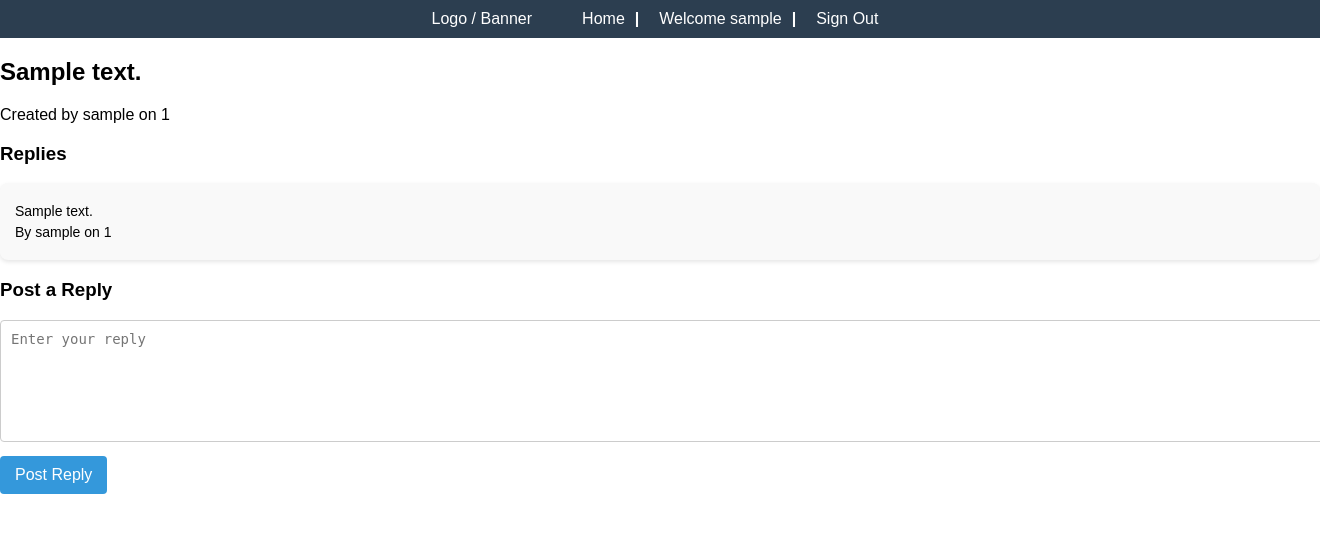
After one commit to charlie-rasberry/debate-forum, a Flask app: page /claim/1 in a window 1320 px wide; the page is wider, and only the part inside the window is pictured. The commit adds this page. Shown: the top 533 px of that part. Run offline with Flask 3, Linux system fonts and the light colour scheme; the visitor is signed in with stand-in values (Sample User, id 1); tables that the repository leaves empty hold one stand-in row (values such as "Sample post").

Commit message:
You can reply but not with a type.

```diff
--- a/app.py
+++ b/app.py
@@ -136,6 +136,64 @@ def view_topic(topic_id):
     # Render the topic view template
     return render_template('view_topic.html', topic=topic, claims=claims, topic_id=topic_id)
 
+@app.route('/claim/<int:claim_id>', methods=['GET', 'POST'])
+def view_claim(claim_id):
+    if request.method == 'POST':
+        if 'username' not in session:
+            flash('You must be logged in to post a reply.')
+            return redirect(url_for('login'))
+
+        reply_text = request.form.get('reply_text')
+        current_time = int(datetime.datetime.now().timestamp())
+        user_id = session['user_id']
+
+        try:
+            cursor.execute("""
+                INSERT INTO replyText (postingUser, creationTime, text)
+                VALUES (?, ?, ?)
+            """, (user_id, current_time, reply_text))
+            db.commit()
+
+            reply_id = cursor.lastrowid
+            cursor.execute("""
+                INSERT INTO replyToClaim (reply, claim, replyToClaimRelType)
+                VALUES (?, ?, ?)
+            """, (reply_id, claim_id, 1))
+            db.commit()
+
+            flash('Reply posted successfully!')
+        except Error as e:
+            print(f"Error posting reply: {e}")
+            flash('An error occurred. Please try again.')
+
+    claim = {}
+    try:
+        cursor.execute("""
+            SELECT claim.claimID, claim.text, user.userName, claim.creationTime
+            FROM claim
+            JOIN user ON claim.postingUser = user.userID
+            WHERE claim.claimID = ?
+        """, (claim_id,))
+        claim = cursor.fetchone()
+    except Error as e:
+        print(f"Error fetching claim: {e}")
+
+    replies = []
+    try:
+        cursor.execute("""
+            SELECT replyText.text, user.userName, replyText.creationTime
+            FROM replyText
+            JOIN user ON replyText.postingUser = user.userID
+            WHERE replyText.replyTextID IN (
+                SELECT reply FROM replyToClaim WHERE claim = ?
+            )
+            ORDER BY replyText.creationTime ASC
+        """, (claim_id,))
+        replies = cursor.fetchall()
+    except Error as e:
+        print(f"Error fetching replies: {e}")
+
+    return render_template('view_claim.html', claim=claim, replies=replies)
 
 @app.route('/signout')
 def signout():
@@ -222,7 +280,7 @@ def topic():
 
 @app.route("/claim")
 def claim():
-    return render_template('claim.html')
+    return render_template('view_claim.html')
 
 if __name__ == "__main__":
     app.run(debug=True)
--- a/static/style.css
+++ b/static/style.css
@@ -277,3 +277,48 @@ header nav .actions button:hover {
 #create-claim form input[type="submit"]:hover {
     background-color: #2980b9; /* Darker blue on hover */
 }
+
+/* Replies Section */
+#replies ul {
+    list-style-type: none;
+    padding: 0;
+}
+
+#replies ul li {
+    background: #f9f9f9;
+    padding: 15px;
+    margin-bottom: 10px;
+    border-radius: 8px;
+    box-shadow: 0 2px 4px rgba(0, 0, 0, 0.1);
+}
+
+#replies ul li p {
+    margin: 5px 0;
+    font-size: 14px;
+}
+
+/* Create Reply Section */
+#create-reply form textarea {
+    width: 100%;
+    height: 100px;
+    margin-bottom: 10px;
+    padding: 10px;
+    border: 1px solid #ccc;
+    border-radius: 4px;
+    font-size: 14px;
+    resize: vertical; /* Allow vertical resizing */
+}
+
+#create-reply form input[type="submit"] {
+    background-color: #3498db; /* Bright blue */
+    color: white;
+    border: none;
+    padding: 10px 15px;
+    font-size: 16px;
+    border-radius: 4px;
+    cursor: pointer;
+}
+
+#create-reply form input[type="submit"]:hover {
+    background-color: #2980b9; /* Darker blue on hover */
+}
--- /dev/null
+++ b/templates/view_claim.html
@@ -0,0 +1,63 @@
+<!DOCTYPE html>
+<html lang="en">
+<head>
+    <meta charset="UTF-8">
+    <meta name="viewport" content="width=device-width, initial-scale=1.0">
+    <title>{{ claim[1] }}</title>
+    <link rel="stylesheet" href="/static/style.css">
+</head>
+<body>
+    <header>
+        <nav>
+            <span class="logo">Logo / Banner</span>
+            <ol>
+                <li><a href="{{ url_for('home') }}">Home</a></li>
+                {% if session.get('username') %}
+                    <li>Welcome {{ session['username'] }}</li>
+                    <li><a href="{{ url_for('signout') }}">Sign Out</a></li>
+                {% else %}
+                    <li><a href="{{ url_for('login') }}">Login</a></li>
+                    <li><a href="{{ url_for('register') }}">Register</a></li>
+                {% endif %}
+            </ol>
+        </nav>
+    </header>
+    <main>
+        <!-- Claim Details -->
+        <section id="claim-details">
+            <h2>{{ claim[1] }}</h2>
+            <p>Created by {{ claim[2] }} on {{ claim[3] }}</p>
+        </section>
+
+        <!-- Replies Section -->
+        <section id="replies">
+            <h3>Replies</h3>
+            <ul>
+                {% if replies %}
+                    {% for reply in replies %}
+                        <li>
+                            <p>{{ reply[0] }}</p>
+                            <p>By {{ reply[1] }} on {{ reply[2] }}</p>
+                        </li>
+                    {% endfor %}
+                {% else %}
+                    <p>No replies yet.</p>
+                {% endif %}
+            </ul>
+        </section>
+
+        <!-- Create Reply Form -->
+        {% if session.get('username') %}
+        <section id="create-reply">
+            <h3>Post a Reply</h3>
+            <form method="post" action="/claim/{{ claim[0] }}">
+                <textarea name="reply_text" placeholder="Enter your reply" required></textarea>
+                <input type="submit" value="Post Reply">
+            </form>
+        </section>
+        {% else %}
+            <p>Please <a href="{{ url_for('login') }}">log in</a> to post a reply.</p>
+        {% endif %}
+    </main>
+</body>
+</html>
```
Also changed, not shown: templates/claim.html (deleted, +0 -11 lines), templates/view_topic.html (+7 -1 lines).
